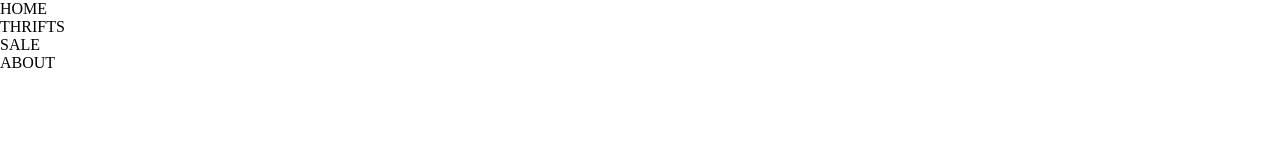
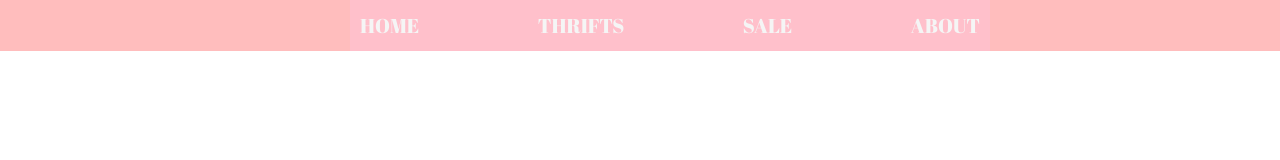
Before and after one commit to sfabara/AmoreThrift, a plain HTML site: page index.html in a window 1280 px wide. Drawn offline with Linux system fonts and the light colour scheme.

Commit message:
Cecy added nav bar

```diff
--- a/css/styles.css
+++ b/css/styles.css
@@ -1,5 +1,45 @@
-* {
-  padding: 0;
-  margin: 0;
-  box-sizing: border-box;
+*
+{
+    margin: 0;
+    padding: 0;
+    font-family: 'Abril Fatface', cursive;
 }
+
+
+ul
+{
+    display: flex;
+    justify-content: space-between;
+    align-items: center;
+    list-style-type: none;
+    width: 50%;
+    margin: 0px 0px 0px 350px;
+    padding: 0px 0px 0px 0px;
+    overflow: hidden;
+    background-color: pink;
+}
+
+.nav-bar
+{
+    background-color: #ffbdbd;
+    font-size: 20px;
+}
+
+li
+{
+    float: left;
+}
+
+li a
+{
+display: block;
+color: whitesmoke;
+text-align: center;
+padding: 12px 10px;
+text-decoration: none;
+}
+
+li a:hover
+{
+color: tan;
+}
--- a/index.html
+++ b/index.html
@@ -2,13 +2,14 @@
 <html>
   <head>
     <link rel="stylesheet" href="./css/styles.css" />
+    <link href="https://fonts.googleapis.com/css2?family=Abril+Fatface&display=swap" rel="stylesheet">
   </head>
   <body>
     <div class="nav-bar">
       <div class="nav-links">
         <ul>
           <li>
-            <a>HOME</a>
+            <a href = "#"> HOME </a>
           </li>
           <li>
             <a>THRIFTS</a>
```
